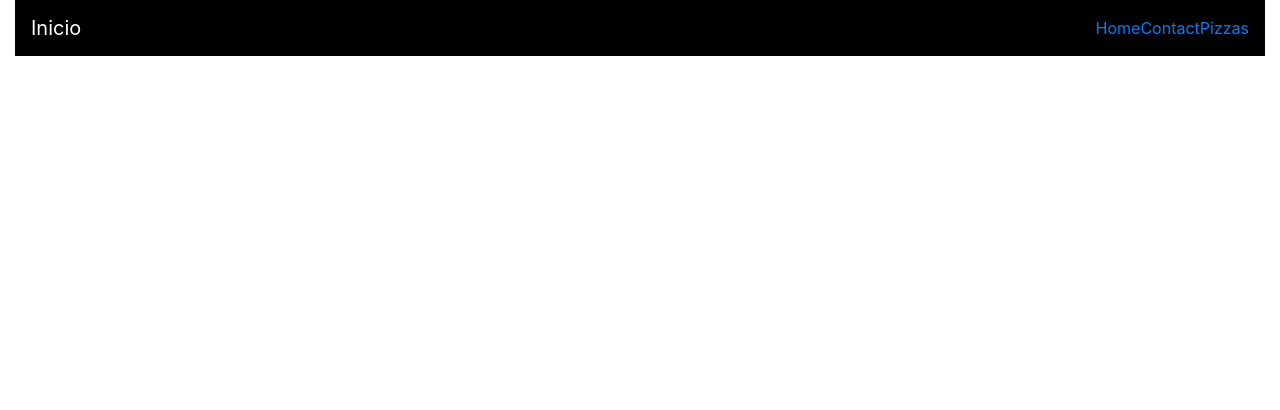
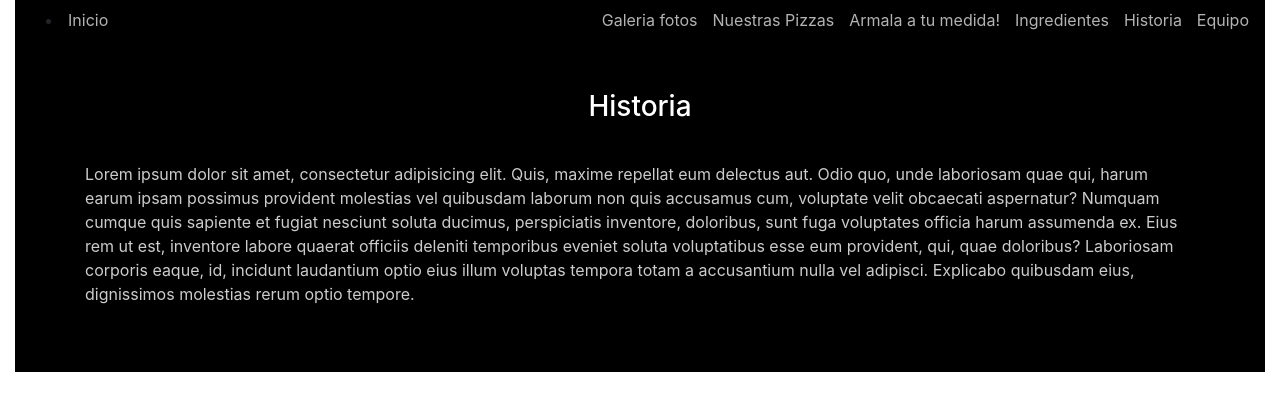
Before and after one commit to jotapixma/jotapizzavuex, a Vue app: page /history in a window 1280 px wide. Shown: the top 410 px of the page. Built offline with nearby package versions, Linux system fonts and the light colour scheme; what v-animate-css, v-wow, vue-easy-slider, vue-icon would draw is missing.

Commit message:
home style & navigation

```diff
--- a/src/App.vue
+++ b/src/App.vue
@@ -5,7 +5,10 @@
     <!-- <div id="nav"> -->
       <!-- <router-link to="/">Home</router-link> -->
     <!-- </div> -->
-    <router-view/>
+    <!-- <router-view/> -->
+    <transition name="moveInUp">
+      <router-view/>
+    </transition>
 
   </div>
 </template>
@@ -35,4 +38,36 @@ export default {
 
 <style lang="scss">
 
+.moveInUp-enter-active{
+  opacity: 0;
+  transition: opacity 1s ease-in;
+}
+
+.moveInUp-enter-active{
+  animation: fadeIn 1s ease-in;
+}
+@keyframes fadeIn{
+  0%{
+    opacity: 0;
+  }
+  50%{
+    opacity: 0.5;
+  }
+  100%{
+    opacity: 1;
+  }
+}
+
+.moveInUp-leave-active{
+  animation: moveInUp .3s ease-in;
+}
+@keyframes moveInUp{
+ 0%{
+  transform: translateY(0);
+ }
+  100%{
+  transform: translateY(-400px);
+ }
+}
+
 </style>
--- a/src/components/Nav.vue
+++ b/src/components/Nav.vue
@@ -1,6 +1,9 @@
 <template>
   <nav class="navbar navbar-expand-lg navbar-dark bg-custom" id="nav">
-    <a class="navbar-brand" href="#">Inicio</a>
+    <!-- <a class="navbar-brand" href="#">Inicio</a> -->
+    <li class="nav-item">
+      <router-link to="/">Inicio</router-link>
+    </li>
     <button aria-controls="navbarNavDropdown" aria-expanded="false" aria-label="Toggle navigation" class="navbar-toggler" data-target="#navbarNavDropdown" data-toggle="collapse" type="button">
       <span class="navbar-toggler-icon"></span>
     </button>
@@ -8,13 +11,22 @@
       <ul class="navbar-nav">
 
         <li class="nav-item">
-          <router-link to="/">Home</router-link>
+          <router-link to="/pizzas">Galeria fotos</router-link>
         </li>
         <li class="nav-item">
-          <router-link to="/contact">Contact</router-link>
+          <router-link to="/ourpizzas">Nuestras Pizzas</router-link>
+        </li>
+         <li class="nav-item">
+          <router-link to="/custompizzas">Armala a tu medida!</router-link>
         </li>
         <li class="nav-item">
-          <router-link to="/pizzas">Pizzas</router-link>
+          <router-link to="/ingredients">Ingredientes</router-link>
+        </li>
+        <li class="nav-item">
+          <router-link to="/history">Historia</router-link>
+        </li>
+        <li class="nav-item">
+          <router-link to="/team">Equipo</router-link>
         </li>
 
       </ul>
@@ -32,4 +44,13 @@ export default {
 <style lang="stylus" scoped>
   .bg-custom
     background-color: black
+    .nav-item
+      margin-left: 15px
+      a
+        color: rgba(255,255,255,.7)
+        &:hover
+          color: rgba(255,255,255,.9)
+          text-decoration: none
+
+
 </style>
--- a/src/components/SectionHistory.vue
+++ b/src/components/SectionHistory.vue
@@ -1,7 +1,9 @@
 <template>
   <section class="history">
-		<h3> Historia</h3>
+    <div class="container">
+      <h3 class="bg-white-title"> Historia</h3>
       <p>Lorem ipsum dolor sit amet, consectetur adipisicing elit. Quis, maxime repellat eum delectus aut. Odio quo, unde laboriosam quae qui, harum earum ipsam possimus provident molestias vel quibusdam laborum non quis accusamus cum, voluptate velit obcaecati aspernatur? Numquam cumque quis sapiente et fugiat nesciunt soluta ducimus, perspiciatis inventore, doloribus, sunt fuga voluptates officia harum assumenda ex. Eius rem ut est, inventore labore quaerat officiis deleniti temporibus eveniet soluta voluptatibus esse eum provident, qui, quae doloribus? Laboriosam corporis eaque, id, incidunt laudantium optio eius illum voluptas tempora totam a accusantium nulla vel adipisci. Explicabo quibusdam eius, dignissimos molestias rerum optio tempore.</p>
+    </div>
   </section>
 </template>
 
@@ -13,5 +15,12 @@
 
 <style lang="stylus" scoped>
   section.history
+    padding: 50px 0
     background-color: black
+    .bg-white-title
+      text-align: center
+      padding-bottom: 30px
+      color: white
+    p
+      color: rgba(255,255,255,0.8)
 </style>
--- a/src/components/SectionIngredients.vue
+++ b/src/components/SectionIngredients.vue
@@ -2,7 +2,7 @@
   <section class="ingredientes bg-black" id="ingredientes">
     <div class="container">
 
-      <h3 class="title">Ingredientes</h3>
+      <h3 class="bg-black-title">Ingredientes</h3>
 
       <div class="row">
 
@@ -72,6 +72,10 @@ export default {
 .ingredientes
   padding: 50px 0
   background-color: black
+  .bg-black-title
+    text-align: center;
+    padding-bottom: 30px;
+    color: white;
   .ingredient-item
     width: 33%
     overflow-x: hidden
--- a/src/components/SectionPizzaTypes.vue
+++ b/src/components/SectionPizzaTypes.vue
@@ -3,7 +3,7 @@
     <div class="container">
       <h2>{{nombreFather}}</h2>
       <div id="app-card">
-        <h3 class="title">Nuestras Pizzas</h3>
+        <h3 class="bg-black-title">Nuestras Pizzas</h3>
         <div class="card-deck">
           <div class="card" v-for="pizza in pizzas" v-bind:key="pizza.id">
             <img :src="pizza.img" class="card-img-top">
@@ -66,6 +66,11 @@ export default {
 <style lang="scss" scoped>
 section.pizzas {
   /*display:none; */
+  .bg-black-title {
+    text-align: center;
+    padding-bottom: 30px;
+    color: white;
+  }
   background-color: black;
   padding: 50px 0;
   .card-deck {
--- a/src/components/SectionTeam.vue
+++ b/src/components/SectionTeam.vue
@@ -1,7 +1,7 @@
 <template>
   <section class="team" id="team">
     <div class="container">
-      <h3 class="title">Equipo</h3>
+      <h3 class="bg-white-title">Equipo</h3>
       <div class="row">
 
         <div class="col" v-for="player in players" :key="player.name">
@@ -35,6 +35,12 @@ export default {
 </script>
 
 <style lang="stylus">
+  section.team
+    padding: 50px 0
+    .bg-white-title
+      text-align: center
+      padding-bottom: 30px
+      color: black
     .team-card
       text-align: center
       .card-body
--- a/src/router.js
+++ b/src/router.js
@@ -14,9 +14,14 @@ export default new Router({
       component: () => import('./components/Home.vue')
     },
     {
-      path: '/contact',
-      name: 'contact',
-      component: () => import('@/views/contact/Contact.vue')
+      path: '/ourpizzas',
+      name: 'ourpizzas',
+      component: () => import('./components/SectionPizzaTypes.vue')
+    },
+    {
+      path: '/custompizzas',
+      name: 'custompizzas',
+      component: () => import('./components/SectionPizzaCustom.vue')
     },
     {
       path: '/pizzas',
@@ -29,5 +34,20 @@ export default new Router({
       component: () => import('@/components/PizzaSingle.vue'),
       props: true
     },
+    {
+      path: '/ingredients',
+      name: 'ingredients',
+      component: () => import('./components/SectionIngredients.vue')
+    },
+    {
+      path: '/history',
+      name: 'history',
+      component: () => import('./components/SectionHistory.vue')
+    },
+    {
+      path: '/team',
+      name: 'team',
+      component: () => import('./components/SectionTeam.vue')
+    },
   ]
 })
--- a/src/views/contact/Contact.vue
+++ /dev/null
@@ -1,13 +0,0 @@
-<template>
-  <h1>hola</h1>
-</template>
-
-<script>
-export default {
-  name: "Contact"
-}
-</script>
-
-<style lang="scss" scoped>
-
-</style>
--- a/src/views/pizzas/PizzasAll.vue
+++ b/src/views/pizzas/PizzasAll.vue
@@ -61,6 +61,9 @@ export default {
 </script>
 
 <style lang="scss" scoped>
+  .pizzas {
+    background-color: black
+  }
   .card-deck { margin: 0 20px;
     justify-content: center;
     .card {
```
Lines whose indentation alone changed are shown as unchanged.
